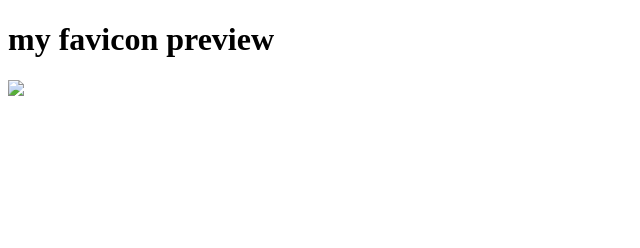
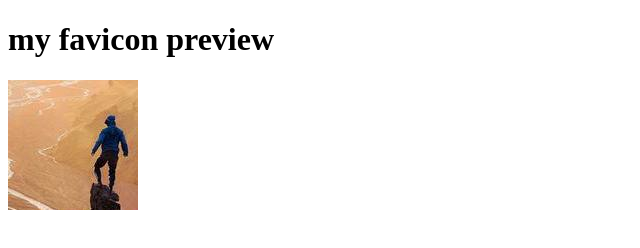
Before and after one commit to YMC-GitHub/cdn, a plain HTML site: page sample/index.html in a window 1280 px wide. Shown: the whole page, without its empty margins (0-640 px from the left). Drawn offline with Linux system fonts and the light colour scheme.

Commit message:
docs(sample): update favicon url

```diff
--- a/sample/index.html
+++ b/sample/index.html
@@ -3,13 +3,13 @@
 
 <head>
     <meta charset="utf-8">
-    <link rel="shortcut icon" type="image/ico" href="../data/favicon.ico" />
+    <link rel="shortcut icon" type="image/ico" href="../data/favcion/favicon.ico" />
     <title>favicon-sample</title>
 </head>
 
 <body>
     <h1>my favicon preview</h1>
-    <img src="https://raw.githubusercontent.com/ymc-github/cdn/master/image/faviconavatar-for-git.jpg"/>
+    <img src="https://raw.githubusercontent.com/ymc-github/cdn/master/data/favcion/avatar-for-git.jpg"/>
 </body>
 
 </html>
```
